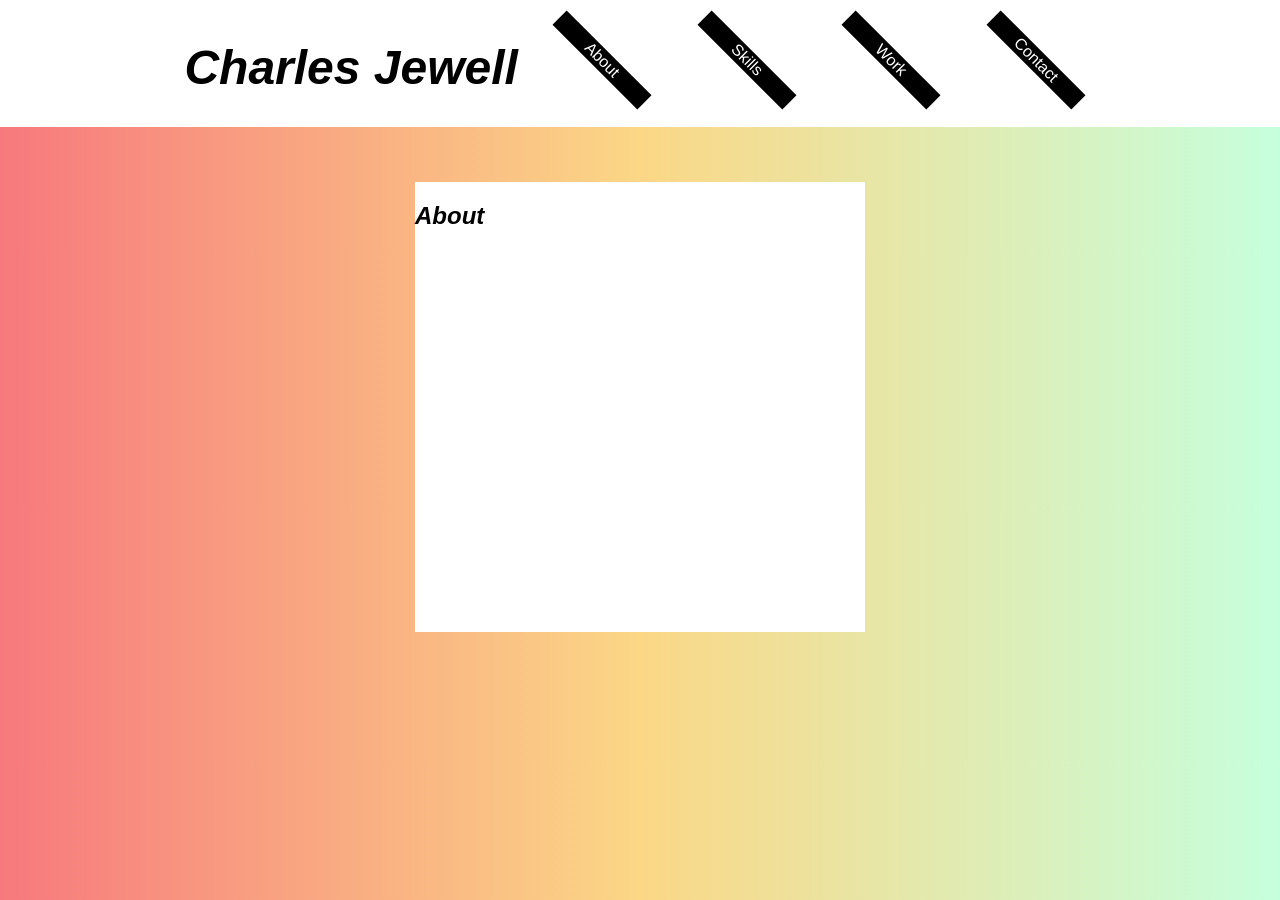
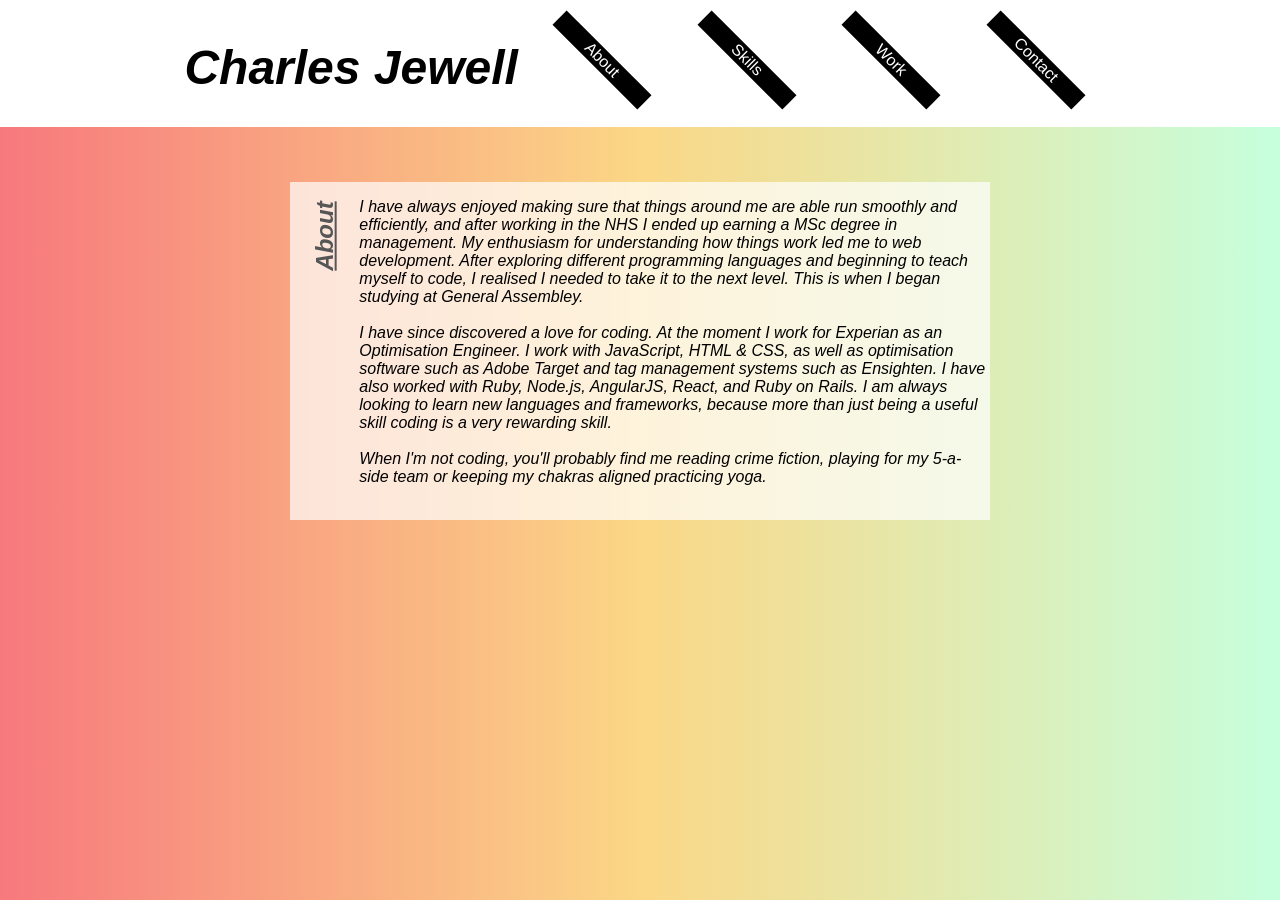
Before and after one commit to cjewell47/cjewell47.github.io, a Jekyll site: the page built from index.html, in a window 1280 px wide. Built offline with Jekyll 4.4.1, drawn with Linux system fonts in a browser that asks for light colours.

Commit message:
added old content, and playing around with accordion

```diff
--- a/_includes/footer.html
+++ b/_includes/footer.html
@@ -3,6 +3,6 @@
   <script src="js/jquery.js"></script>
 
   <!-- Custom Theme JavaScript -->
-  <!-- <script src="js/custom.js"></script> -->
   <script src="js/new.js"></script>
+
 </footer>
--- a/_includes/head.html
+++ b/_includes/head.html
@@ -9,7 +9,6 @@
   <title>Charles Jewell | Web Developer</title>
 
   <!-- Preload -->
-  <!-- <link rel="preload" href="css/bootstrap.min.css" as="style"> -->
   <link rel="preload" href="css/new-portfolio.css" as="style">
   <link rel="preload" href="js/jquery.js" as="script">
   <link rel="preload" href="js/new.js" as="script">
@@ -19,15 +18,12 @@
   <link rel="icon" type="image/png" href="img/favicon-16x16.png" sizes="16x16" />
 
   <!-- Bootstrap Core CSS -->
-  <!-- <link href="css/bootstrap.min.css" rel="stylesheet"> -->
 
   <!-- Custom CSS -->
-  <!-- <link href="css/stylish-portfolio.css" rel="stylesheet"> -->
   <link href="css/new-portfolio.css" rel="stylesheet">
 
   <!-- Custom Fonts -->
   <link href="font-awesome/css/font-awesome.min.css" rel="stylesheet" as="font">
   <link href="http://fonts.googleapis.com/css?family=Source+Sans+Pro:300,400,700,300italic,400italic,700italic" rel="stylesheet" as="font" crossorigin="anonymous">
-  <!-- <link href="https://fonts.googleapis.com/css?family=Comfortaa" rel="stylesheet" as="font" crossorigin="anonymous"> -->
 
 </head>
--- a/_includes/new-body.html
+++ b/_includes/new-body.html
@@ -1,14 +1,33 @@
 <section class="main-content">
-  <div class="content about active">
-    <h2>About</h2>
+  <div class="content about current">
+    <div class="h2-container">
+      <h2>About</h2>
+    </div>
+    <p class="bio">
+      I have always enjoyed making sure that things around me are able run smoothly and efficiently, and after working in the NHS I ended up earning a MSc degree in management. My enthusiasm for understanding how things work led me to web development. After exploring different programming languages and beginning to teach myself to code, I realised I needed to take it to the next level. This is when I began studying at General Assembley.
+      <br>
+      <br>
+      I have since discovered a love for coding. At the moment I work for Experian as an Optimisation Engineer. I work with JavaScript, HTML & CSS, as well as optimisation software such as Adobe Target and tag management systems such as Ensighten. I have also worked with Ruby, Node.js, AngularJS, React, and Ruby on Rails. I am always looking to learn new languages and frameworks, because more than just being a useful skill coding is a very rewarding skill.
+      <br>
+      <br>
+      When I'm not coding, you'll probably find me reading crime fiction, playing for my 5-a-side team or keeping my chakras aligned practicing yoga.
+      <br>
+      <br>
+    </p>
   </div>
   <div class="content skills">
-    <h2>Skills</h2>
+    <div class="h2-container">
+      <h2>Skills</h2>
+    </div>
   </div>
   <div class="content work">
-    <h2>Work</h2>
+    <div class="h2-container">
+      <h2>Work</h2>
+    </div>
   </div>
   <div class="content contact">
-    <h2>Contact</h2>
+    <div class="h2-container">
+      <h2>Contact</h2>
+    </div>
   </div>
 </section>
--- a/css/new-portfolio.css
+++ b/css/new-portfolio.css
@@ -9,9 +9,9 @@
   font-family: 'futura', sans-serif;
   font-style: italic;
   font-weight: 300;
-  background: #C6FFDD;  /* fallback for old browsers */
-  background: -webkit-linear-gradient(to right, #f7797d, #FBD786, #C6FFDD);  /* Chrome 10-25, Safari 5.1-6 */
-  background: linear-gradient(to right, #f7797d, #FBD786, #C6FFDD); /* W3C, IE 10+/ Edge, Firefox 16+, Chrome 26+, Opera 12+, Safari 7+ */
+  background: #C6FFDD;
+  background: -webkit-linear-gradient(to right, #f7797d, #FBD786, #C6FFDD);
+  background: linear-gradient(to right, #f7797d, #FBD786, #C6FFDD);
 
 }
 
@@ -33,6 +33,7 @@
   margin: auto;
   width: 75%;
   min-width: 500px;
+  max-width: 1050px;
   flex-direction: row;
   justify-content: space-evenly;
 }
@@ -56,7 +57,7 @@
   content: '';
   width: 100%;
   height: 20px;
-  background-color: black;
+  background-color: #000;
 }
 
 .header-item::before {
@@ -68,7 +69,8 @@
   opacity: 0;
 }
 
-.header-item:hover::after, .header-item.active::after {
+.header-item:hover::after,
+.header-item.current::after {
   opacity: 1;
   transition: opacity .25s ease-in-out;
   -moz-transition: opacity .25s ease-in-out;
@@ -81,7 +83,8 @@
   font-style: normal;
 }
 
-.header-item:hover p, .header-item.active p {
+.header-item:hover p,
+.header-item.current p {
   opacity: 0;
   transition: opacity .25s ease-in-out;
   -moz-transition: opacity .25s ease-in-out;
@@ -92,23 +95,28 @@
 
 .main-content {
   margin: auto;
-  max-width: 80%;
+  max-width: 1050px;
 }
 
 .main-content .content {
-  /* position: absolute; */
-  width: 450px;
-  height: 450px;
-  background-color: rgba(255,255,255,1);
+  width: 700px;
+  height: auto;
+  background-color: rgba(255,255,255,0.7);
   margin: auto;
   margin-top: 55px;
   display: none;
 }
 
-.main-content .content.skills {
-  width: 600px;
+.main-content .content.current {
+  display: flex;
 }
 
-.main-content .content.active {
-  display: flex;
+.main-content .h2-container {
+  padding-top: 20px;
 }
+
+.main-content .h2-container h2 {
+  transform: rotate(270deg);
+  color: #565657;
+  text-decoration: underline;
+}
--- a/js/new.js
+++ b/js/new.js
@@ -1,12 +1,12 @@
-$(() => {
+$(function() {
 
   $('.header-item').click(function() {
-    $('.header-item.active').removeClass('active');
-    $(this).addClass('active');
+    $('.header-item.current').removeClass('current');
+    $(this).addClass('current');
     var clicked = $(this).attr('data-val');
-    if (!$('.content.active').hasClass(clicked)) {
-      $('.content.active').removeClass('active');
-      $('.content.' + clicked).addClass('active');
+    if (!$('.content.current').hasClass(clicked)) {
+      $('.content.current').removeClass('current');
+      $('.content.' + clicked).addClass('current');
     }
   });
 
```
